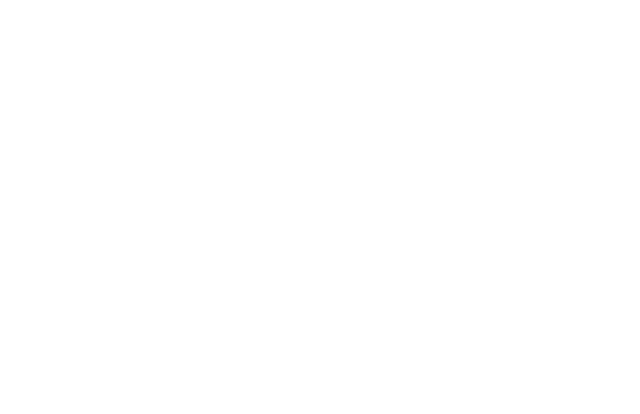
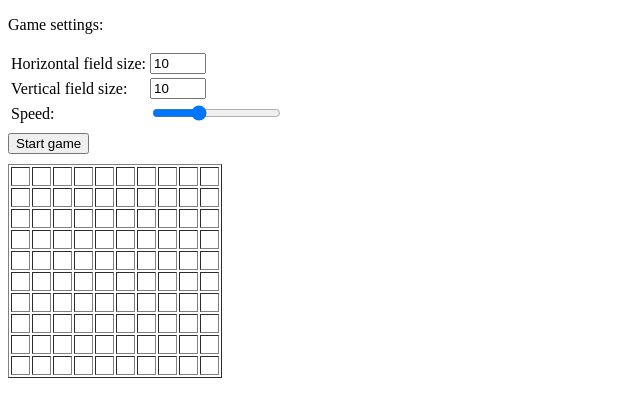
Before and after one commit to PaulMartynov/-otus-homework-9, a plain HTML site: page index.html in a window 1280 px wide. Shown: the whole page, without its empty margins (0-640 px from the left). Drawn offline with Linux system fonts and the light colour scheme.

Commit message:
Deploying to gh-pages from @ PaulMartynov/-otus-homework-9@8225fbeb7805aaf89e045ae4d18d830d742b1ced 🚀

```diff
--- a/index.html
+++ b/index.html
@@ -1 +1 @@
-<!doctype html><html lang="en"><head><meta charset="UTF-8"><title>Game Of Life</title></head><body><script defer="defer" src="script.js"></script></body></html>
+<!doctype html><html lang="en"><head><meta charset="UTF-8"><title>Game Of Life</title></head><body><p>Game settings:</p><div><table id="settings"><tr><td><label for="Ox">Horizontal field size:</label></td><td><input type="number" id="Ox" name="Ox" min="3" max="30" value="10" required></td></tr><tr><td><label for="Oy">Vertical field size:</label></td><td><input type="number" id="Oy" name="Oy" min="3" max="30" value="10" required></td></tr><tr><td><label for="speed">Speed:</label></td><td><input type="range" id="speed" name="speed" min="0" max="2900" value="1000"></td></tr></table></div><div style="margin-top: 5px"><input type="button" id="start" value="Start game"></div><div style="margin-top: 10px"><table id="game_field"></table></div><script defer="defer" src="script.js"></script></body></html>
--- a/script.js
+++ b/script.js
@@ -0,0 +1 @@
+!function(){"use strict";function e(e){var t=document.createElement("td");t.setAttribute("class","dead"),t.setAttribute("style","background-color:#FFFFFF; height:15px; width:15px;"),e.appendChild(t)}function t(t,r){for(var u=document.createElement("tr"),c=0;c<r;c+=1)e(u);t.appendChild(u)}var r=document.querySelector("#Ox"),u=document.querySelector("#Oy"),c=(document.querySelector("#speed"),document.querySelector("#start"),document.querySelector("#game_field"));r&&u&&c&&function(e,r,u){for(var c=0;c<u;c+=1)t(e,r);e.setAttribute("border","1")}(c,Number(r.getAttribute("value")),Number(u.getAttribute("value")))}();
```
